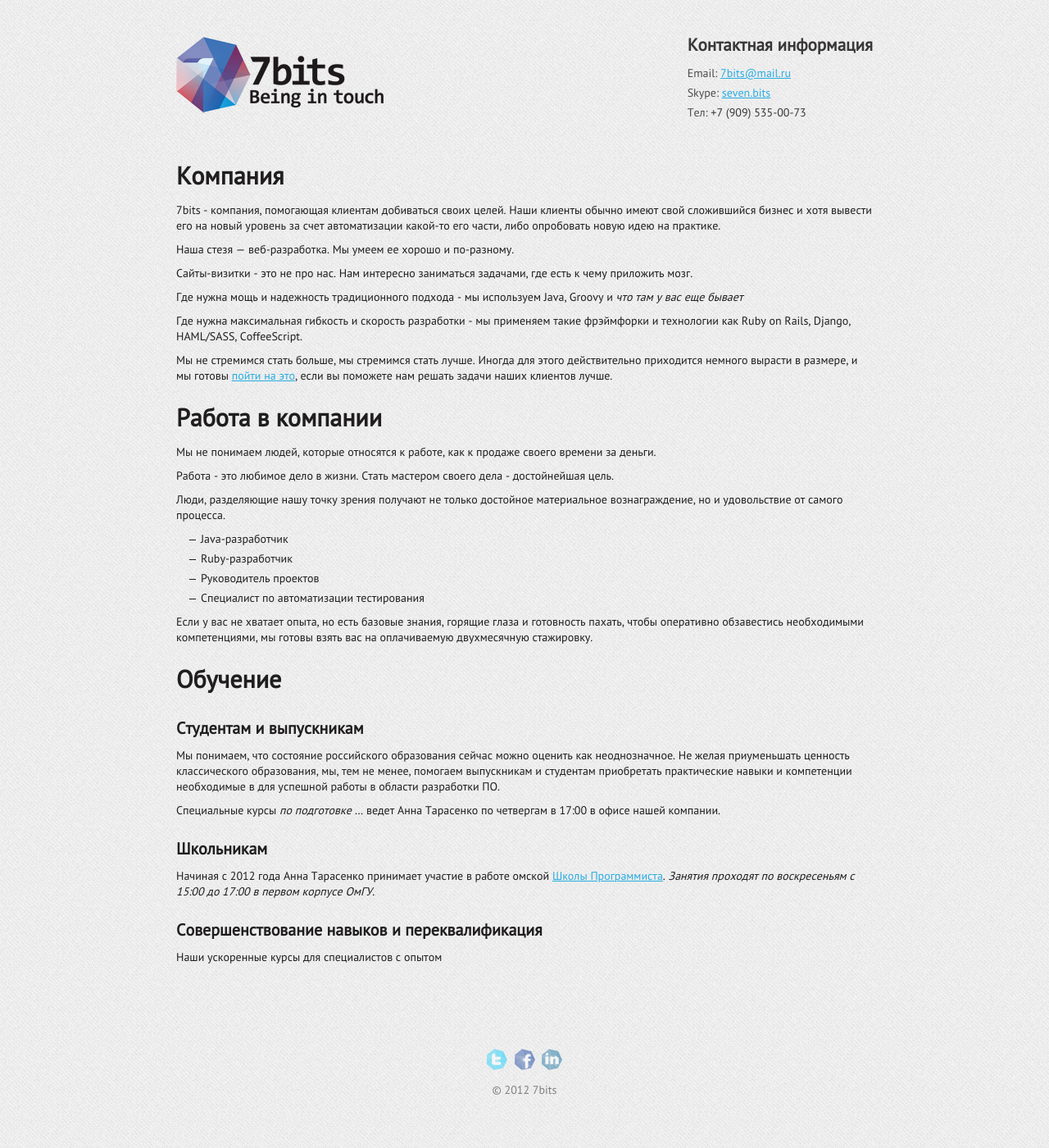
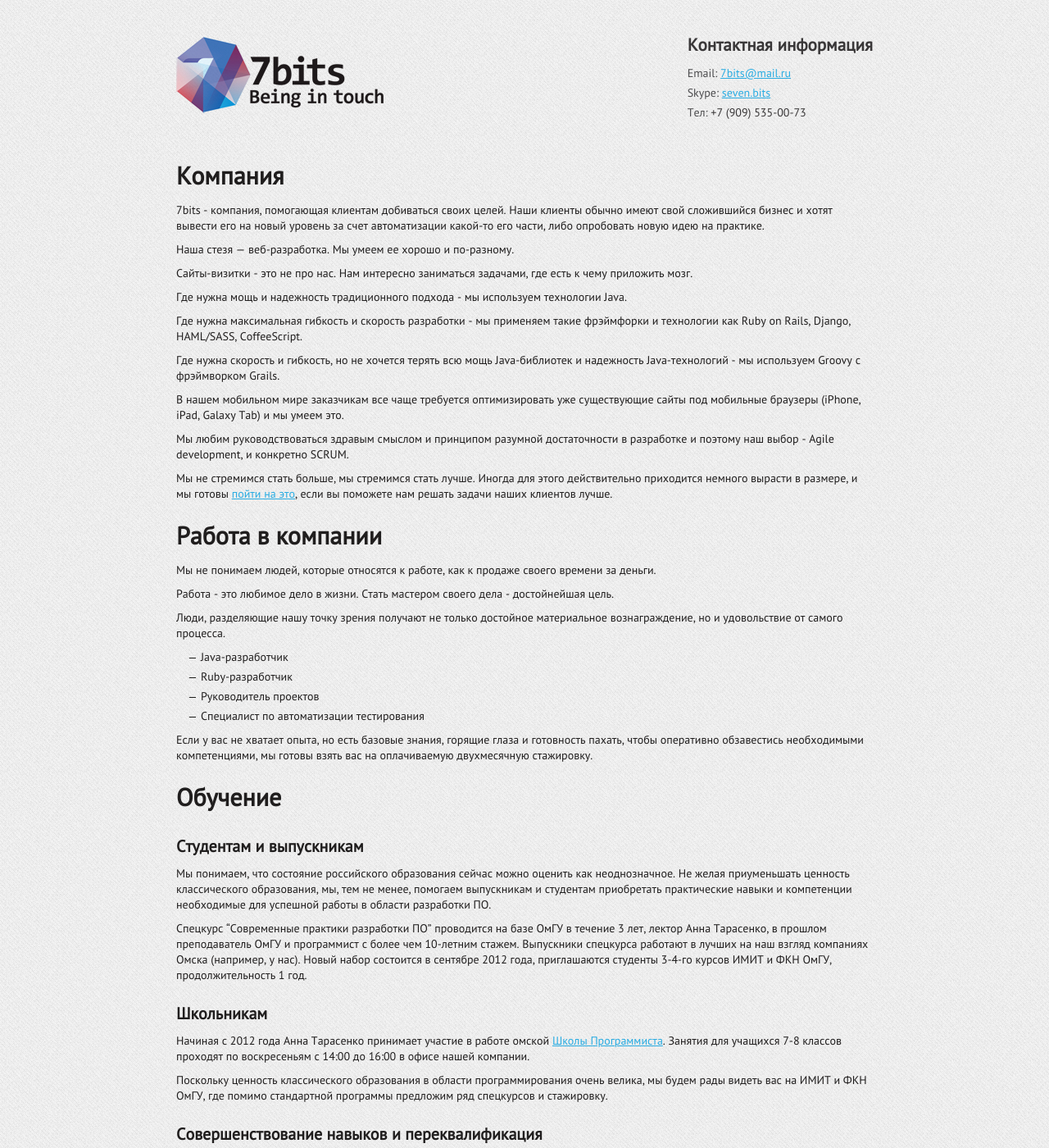
Before and after one commit to AnnieOmsk/7bits, a Jekyll site: the page built from index.md, in a window 1280 px wide and 1400 px high. Shown: the whole window at 82% size. Built offline with Jekyll 4.4.1, drawn with Linux system fonts in a browser that asks for light colours; Markdown is read by kramdown in place of the engine named in the settings; some of the changed text lies outside the part shown.

Commit message:
Texts at the index pages have been updated in all paragraphs.

```diff
--- a/index.md
+++ b/index.md
@@ -4,21 +4,21 @@ title: Компания
 ---
 #Компания
 
-7bits - компания, помогающая клиентам добиваться своих целей. Наши клиенты обычно имеют свой сложившийся бизнес и хотя вывести его на новый уровень за счет автоматизации какой-то его части, либо опробовать новую идею на практике.
+7bits - компания, помогающая клиентам добиваться своих целей. Наши клиенты обычно имеют свой сложившийся бизнес и хотят вывести его на новый уровень за счет автоматизации какой-то его части, либо опробовать новую идею на практике.
 
 Наша стезя &mdash; веб-разработка. Мы умеем ее хорошо и по-разному.
 
 Сайты-визитки - это не про нас. Нам интересно заниматься задачами, где есть к чему приложить мозг.
 
-Где нужна мощь и надежность традиционного подхода - мы используем Java, Groovy и _что там у вас еще бывает_
+Где нужна мощь и надежность традиционного подхода - мы используем технологии Java.
 
 Где нужна максимальная гибкость и скорость разработки - мы применяем такие фрэймфорки и технологии как Ruby on Rails, Django, HAML/SASS, CoffeeScript.
 
-<!--_Что-то еще надо написать про мобильные версии и сайты с офигенно сложным фронтендом_
--->
+Где нужна скорость и гибкость, но не хочется терять всю мощь Java-библиотек и надежность Java-технологий - мы используем Groovy с фрэймворком Grails.
 
-<!--_Про процессы надо еще что-то сказать, тока чтоб не скучно_
--->
+В нашем мобильном мире заказчикам все чаще требуется оптимизировать уже существующие сайты под мобильные браузеры (iPhone, iPad, Galaxy Tab) и мы умеем это.
+
+Мы любим руководствоваться здравым смыслом и принципом разумной достаточности в разработке и поэтому наш выбор - Agile development, и конкретно SCRUM.
 
 Мы не стремимся стать больше, мы стремимся стать лучше. Иногда для этого действительно приходится немного вырасти в размере, и мы готовы [пойти на это](jobs.html), если вы поможете нам решать задачи наших клиентов лучше.
 
@@ -38,28 +38,33 @@ title: Компания
 
 Если у вас не хватает опыта, но есть базовые знания, горящие глаза и готовность пахать, чтобы оперативно обзавестись необходимыми компетенциями, мы готовы взять вас на оплачиваемую двухмесячную стажировку.
 
-<!--
-Если вы хотите присмотреться и понять, что из себя представляет работа в нашей компании &ndash; возможно у нас  найдется для вас место интерна.
--->
-
 ##Обучение
 
 
 ###Студентам и выпускникам
 
 Мы понимаем, что состояние российского образования сейчас можно оценить как неоднозначное.
-Не желая приуменьшать ценность классического образования, мы, тем не менее, помогаем выпускникам и студентам приобретать практические навыки и компетенции необходимые в для успешной работы в области разработки ПО.
+Не желая приуменьшать ценность классического образования, мы, тем не менее, помогаем выпускникам и студентам приобретать практические навыки и компетенции необходимые для успешной работы в области разработки ПО.
 
-Специальные курсы _по подготовке ..._ ведет Анна Тарасенко по четвергам в 17:00 в офисе нашей компании.
+Спецкурс "Современные практики разработки ПО" проводится на базе ОмГУ в течение 3 лет, лектор Анна Тарасенко, в прошлом преподаватель ОмГУ и программист с более чем 10-летним стажем.
+Выпускники спецкурса работают в лучших на наш взгляд компаниях Омска (например, у нас).
+Новый набор состоится в сентябре 2012 года, приглашаются студенты 3-4-го курсов ИМИТ и ФКН ОмГУ, продолжительность 1 год.
 
 ###Школьникам
 
 Начиная с 2012 года Анна Тарасенко принимает участие в работе омской [Школы Программиста](http://progschool.ru).
-_Занятия проходят по воскресеньям с 15:00 до 17:00 в первом корпусе ОмГУ._
+Занятия для учащихся 7-8 классов проходят по воскресеньям с 14:00 до 16:00 в офисе нашей компании.
 
-
-<!-- Тем не менее, ценность классического образования в области программирования очень велика. -->
+Поскольку ценность классического образования в области программирования очень велика, мы будем рады видеть вас на ИМИТ и ФКН ОмГУ, где помимо стандартной программы предложим ряд спецкурсов и стажировку.
 
 ###Совершенствование навыков и переквалификация
 
-Наши ускоренные курсы для специалистов с опытом
+В ближайшее время мы откроем ускоренные курсы для специалистов с опытом для получения знаний в новых областях или углубления в уже известные технологии и процессы разработки.
+
+
+#Нашим друзьям и коллегам из других компаний
+
+Мы с удовольствием проводим открытые мероприятия, где каждый желающий может сделать мини-доклад о разработке или на любую другую интересную нам тему. Мы приглашаем в наш офис гостей, вместе слушаем
+интересных докладчиков, поедаем нехитрое угощение и играем в настольные игры.
+
+Если у вас есть, чем поделиться с коллегами, вы хотите провести репетицию доклада перед ИТ-конференцией и получить конструктивную обратную связь - будем рады видеть нас в нашем офисе.
```
